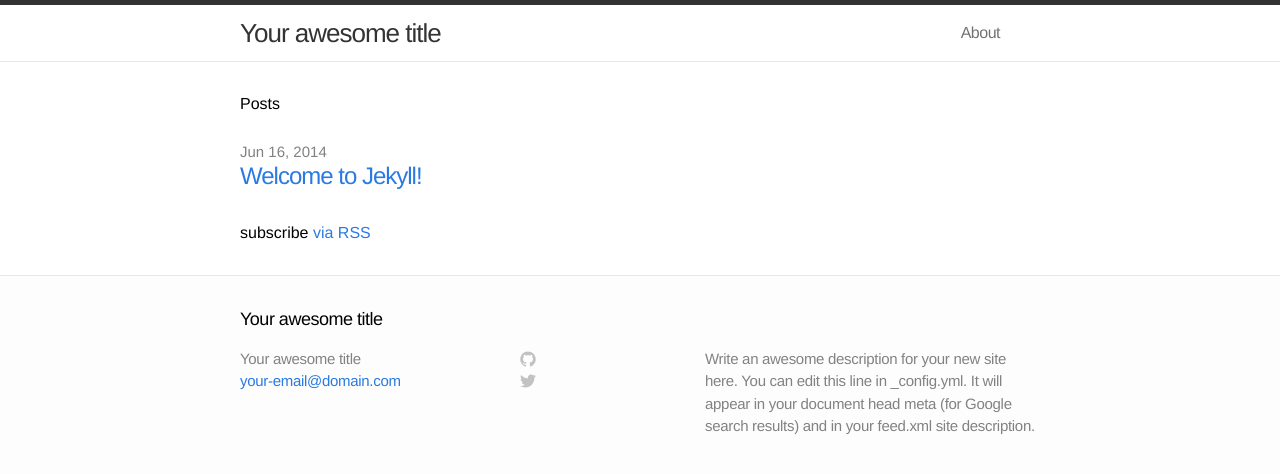
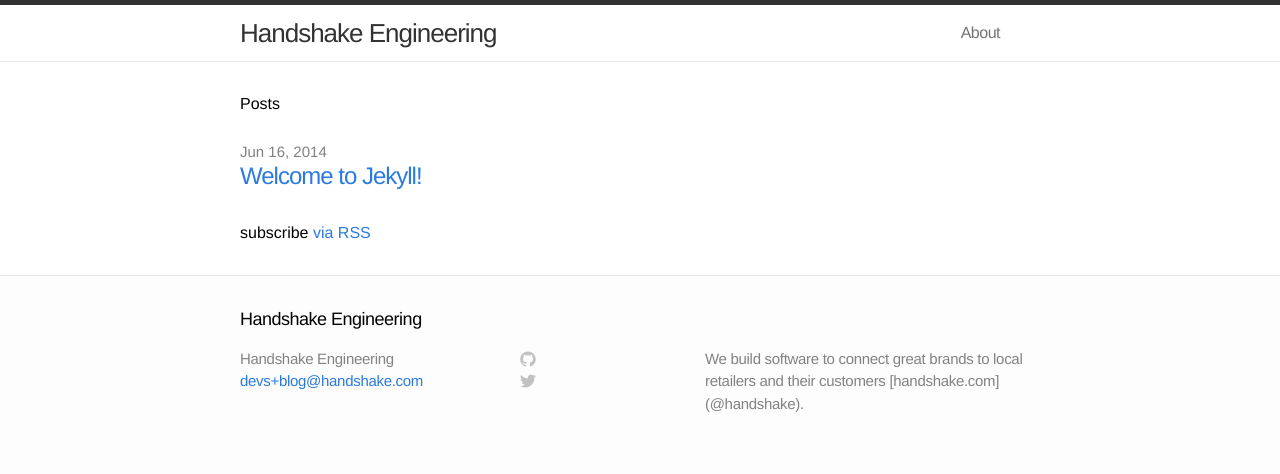
Before and after one commit to handshake/handshake.github.io, a Jekyll site: the page built from index.html, in a window 1280 px wide. Shown: the top 474 px of the page. Built offline with Jekyll 4.4.1, drawn with Linux system fonts in a browser that asks for light colours.

Commit message:
tweak config
Signed-off-by: Matthew Story <matt.story@handshake.com>

```diff
--- a/_config.yml
+++ b/_config.yml
@@ -1,9 +1,9 @@
 # Site settings
-title: Your awesome title
-email: your-email@domain.com
-description: "Write an awesome description for your new site here. You can edit this line in _config.yml. It will appear in your document head meta (for Google search results) and in your feed.xml site description."
+title: Handshake Engineering
+email: devs+blog@handshake.com
+description: "We build software to connect great brands to local retailers and their customers [handshake.com](@handshake)."
 baseurl: ""
-url: "http://yourdomain.com"
+url: "http://handshake.com"
 
 # Build settings
 markdown: kramdown
```
